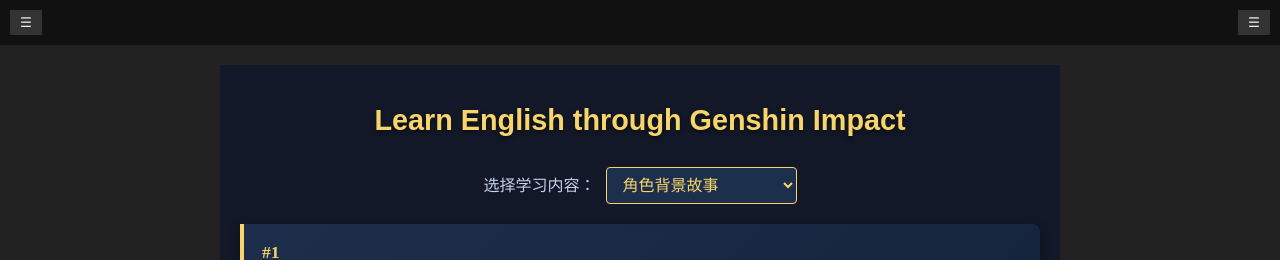
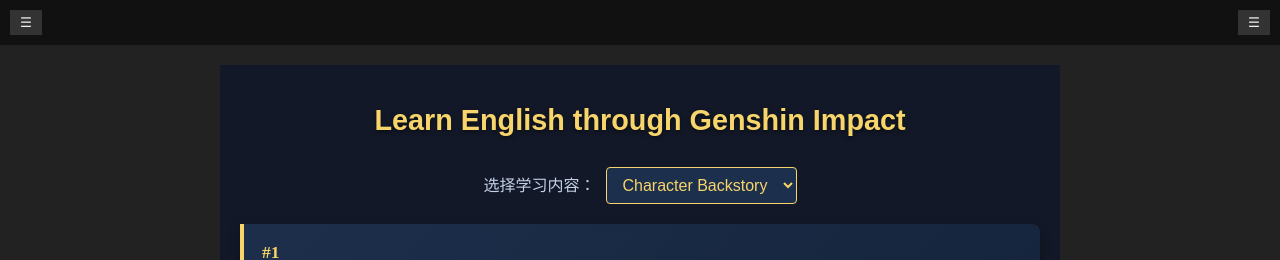
Before and after one commit to Jjqcoder/game-wander, a Vue app in the folder client/: page / in a window 1280 px wide. Shown: the top 260 px of the page. Built offline with nearby package versions, Linux system fonts and the light colour scheme.

Commit message:
feat(chore):improve the structure of components

```diff
--- a/client/src/App.vue
+++ b/client/src/App.vue
@@ -3,15 +3,8 @@
         <div class="content">
             <h1 class="page-title">Learn English through Genshin Impact</h1>
 
-            <!-- 数据源选择器 -->
-            <div class="data-source-selector">
-                <label for="dataSource">选择学习内容：</label>
-                <select id="dataSource" v-model="selectedDataSource" @change="updateDisplayData">
-                    <option v-for="source in availableDataSources" :key="source.value" :value="source.value">
-                        {{ source.label }}
-                    </option>
-                </select>
-            </div>
+            <!-- 使用新的数据源选择器组件 -->
+            <DataSourceSelector v-model="selectedDataSource" :options="availableDataSources" @change="updateDisplayData" />
 
             <div class="cards-container">
                 <div v-for="item in displayData" :key="item.id" class="knowledge-card">
@@ -25,6 +18,62 @@
         </div>
     </HolyGrailLayout>
 </template>
+
+<script setup lang="ts">
+import HolyGrailLayout from './components/HolyGrailLayout.vue'
+import DataSourceSelector from './components/DataSourceSelector.vue'
+import genshinImpact from './data/genshinImpact.json'
+import characterBackstory from './data/characterBackstory.json'
+import {ref, onMounted} from 'vue'
+
+// 定义数据源类型
+interface DataSource {
+    value: string
+    label: string
+    data: any[]
+}
+
+// 当前显示的数据
+const displayData = ref<any[]>([])
+
+// 可用数据源配置
+const availableDataSources = ref([
+    {value: 'characterBackstory', label: 'Character Backstory', data: characterBackstory},
+    {value: 'genshinImpact', label: 'Genshin Impact通用', data: genshinImpact}
+])
+
+// 当前选中的数据源
+const selectedDataSource = ref<string>('characterBackstory')
+
+// 更新显示的数据
+const updateDisplayData = () => {
+    const source = availableDataSources.value.find(s => s.value === selectedDataSource.value)
+    if (source) {
+        displayData.value = source.data
+    }
+}
+
+// 初始化时加载数据
+onMounted(() => {
+    updateDisplayData()
+})
+
+// 暴露方法以便外部可以添加新的数据源
+const addDataSource = (newSource: DataSource) => {
+    availableDataSources.value.push(newSource)
+    // 如果添加的是当前选中的数据源，更新显示
+    if (newSource.value === selectedDataSource.value) {
+        updateDisplayData()
+    }
+}
+
+// 暴露必要的方法和数据以便外部使用
+defineExpose({
+    addDataSource,
+    availableDataSources,
+    selectedDataSource
+})
+</script>
 
 <style scoped>
 .content {
@@ -126,58 +175,3 @@
     filter: drop-shadow(0 1px 1px rgba(0, 0, 0, 0.3));
 }
 </style>
-
-<script setup lang="ts">
-import HolyGrailLayout from './components/HolyGrailLayout.vue'
-import genshinImpact from './data/genshinImpact.json'
-import characterBackstory from './data/characterBackstory.json'
-import {ref, onMounted} from 'vue'
-
-// 定义数据源类型
-interface DataSource {
-    value: string
-    label: string
-    data: any[]
-}
-
-// 当前显示的数据
-const displayData = ref<any[]>([])
-
-// 可用数据源配置
-const availableDataSources = ref<DataSource[]>([
-    {value: 'characterBackstory', label: '角色背景故事', data: characterBackstory},
-    {value: 'genshinImpact', label: 'Genshin Impact通用', data: genshinImpact}
-])
-
-// 当前选中的数据源
-const selectedDataSource = ref<string>('characterBackstory')
-
-// 更新显示的数据
-const updateDisplayData = () => {
-    const source = availableDataSources.value.find(s => s.value === selectedDataSource.value)
-    if (source) {
-        displayData.value = source.data
-    }
-}
-
-// 初始化时加载数据
-onMounted(() => {
-    updateDisplayData()
-})
-
-// 暴露方法以便外部可以添加新的数据源
-const addDataSource = (newSource: DataSource) => {
-    availableDataSources.value.push(newSource)
-    // 如果添加的是当前选中的数据源，更新显示
-    if (newSource.value === selectedDataSource.value) {
-        updateDisplayData()
-    }
-}
-
-// 暴露必要的方法和数据以便外部使用
-defineExpose({
-    addDataSource,
-    availableDataSources,
-    selectedDataSource
-})
-</script>
--- /dev/null
+++ b/client/src/components/DataSourceSelector.vue
@@ -0,0 +1,79 @@
+<template>
+    <div class="data-source-selector">
+        <label for="dataSource">{{ labelText }}</label>
+        <select id="dataSource" v-model="selectedValue" @change="handleChange">
+            <option v-for="source in options" :key="source.value" :value="source.value">
+                {{ source.label }}
+            </option>
+        </select>
+    </div>
+</template>
+
+<script setup lang="ts">
+import {ref, watch} from 'vue'
+
+interface DataSourceOption {
+    value: string
+    label: string
+}
+
+const props = defineProps({
+    options: {
+        type: Array as () => DataSourceOption[],
+        required: true
+    },
+    modelValue: {
+        type: String,
+        required: true
+    },
+    labelText: {
+        type: String,
+        default: '选择学习内容：'
+    }
+})
+
+const emit = defineEmits(['update:modelValue', 'change'])
+
+const selectedValue = ref(props.modelValue)
+
+// 处理内部值变化
+const handleChange = () => {
+    emit('update:modelValue', selectedValue.value)
+    emit('change', selectedValue.value)
+}
+
+// 监听外部modelValue变化
+watch(
+    () => props.modelValue,
+    newVal => {
+        selectedValue.value = newVal
+    }
+)
+</script>
+
+<style scoped>
+.data-source-selector {
+    margin-bottom: 20px;
+    text-align: center;
+}
+
+.data-source-selector label {
+    color: #c4d1e6;
+    margin-right: 10px;
+}
+
+.data-source-selector select {
+    background: rgba(32, 53, 85, 0.8);
+    color: #f8d56b;
+    border: 1px solid #f8d56b;
+    border-radius: 4px;
+    padding: 8px 12px;
+    font-size: 1rem;
+    cursor: pointer;
+}
+
+.data-source-selector select:focus {
+    outline: none;
+    box-shadow: 0 0 0 2px rgba(248, 213, 107, 0.3);
+}
+</style>
```
